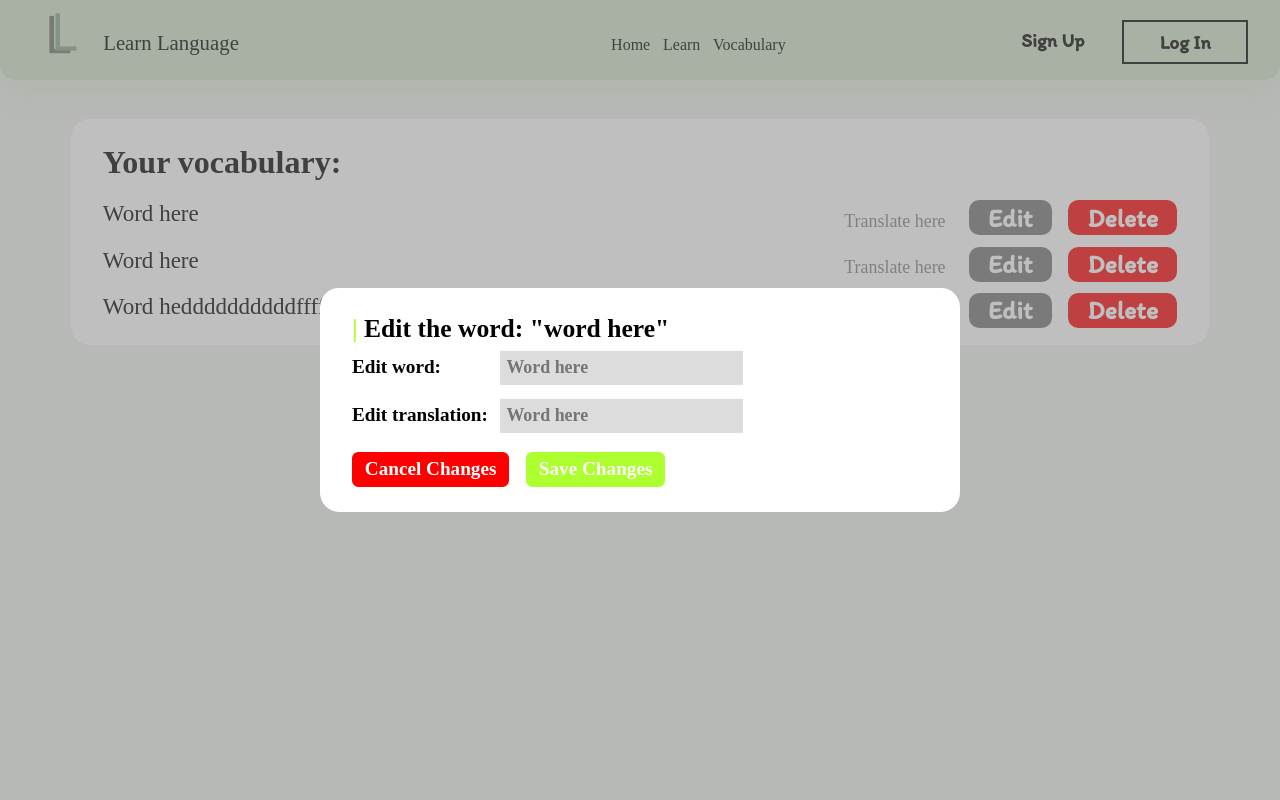
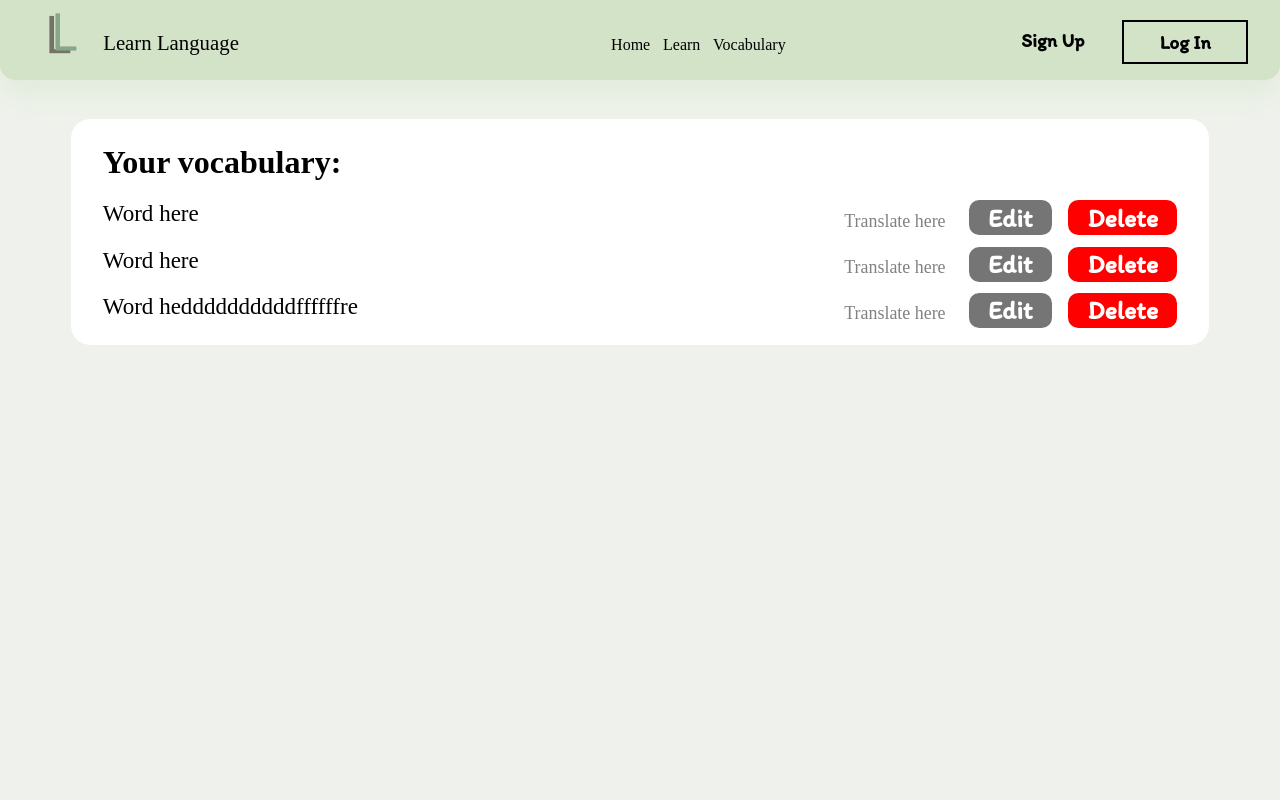
Before and after one commit to sabuka-dumbo/Learn-Language, a Django app: page /vocabulary/ in a window 1280 px wide. Run offline with Django 5.2, Linux system fonts and the light colour scheme; some web fonts are replaced.

Commit message:
May 5, 2024, 11:49 AM

```diff
--- a/LearnLanguage/LL/templates/vocab.html
+++ b/LearnLanguage/LL/templates/vocab.html
@@ -70,7 +70,7 @@
         </div>
     </div>
 
-    <div class="edit-div">
+    <div class="edit-div" style="display: none;">
         <div class="edit-back"></div>
         <div class="edit-front">
             <h1 class="edit-header"><b style="color: greenyellow;"> | </b>Edit the word: "word here"</h1>
```
